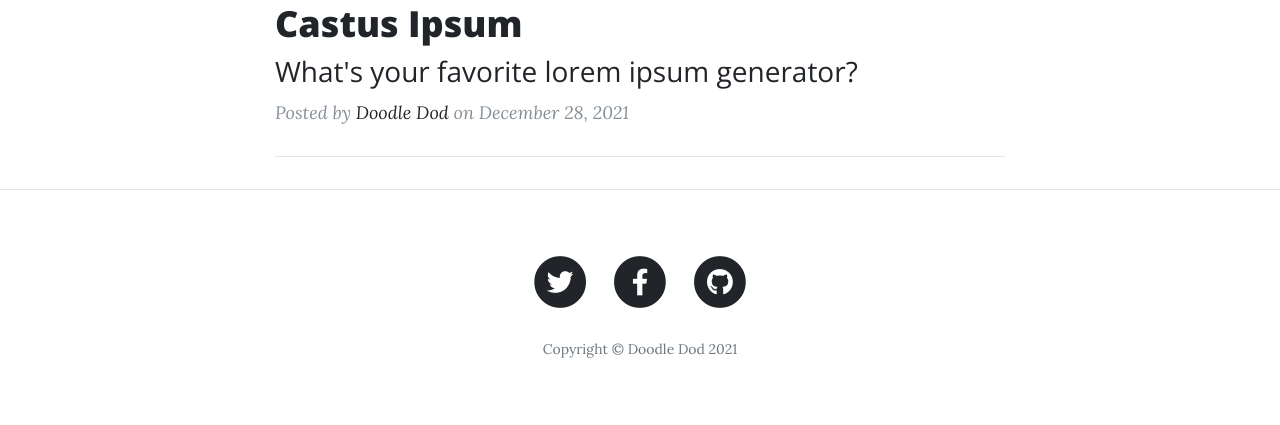
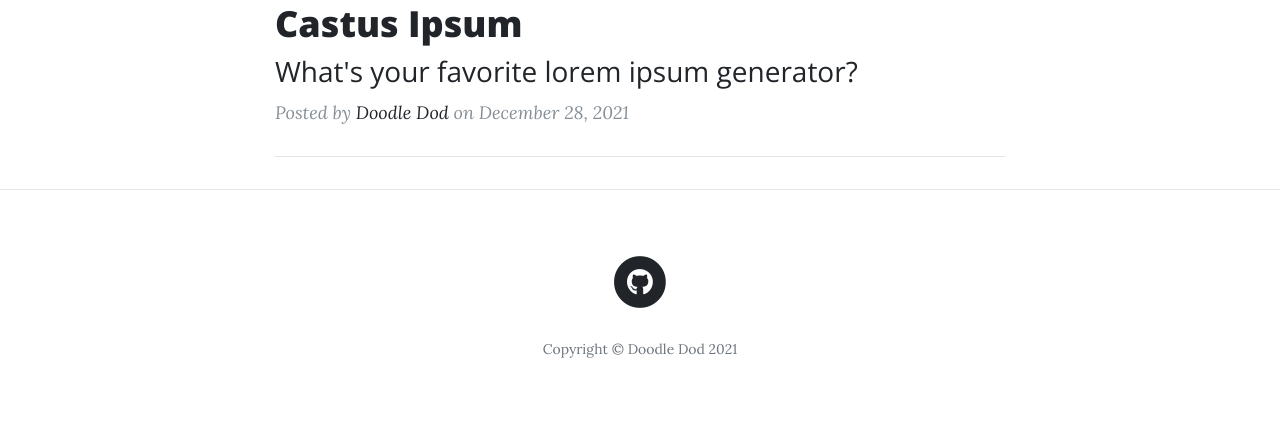
Before and after one commit to ivklisurova/personal-blog-flask, a Flask app: page / in a window 1280 px wide. Shown: the part 795-1220 px from the top of the page. Run offline with Flask 2, Linux system fonts and the light colour scheme; data comes from the database, SQL or seed files in the repository; some libraries are stand-ins or nearby versions.

Commit message:
refactor templates

```diff
--- a/templates/footer.html
+++ b/templates/footer.html
@@ -4,24 +4,9 @@
       <div class="row">
         <div class="col-lg-8 col-md-10 mx-auto">
           <ul class="list-inline text-center">
+
             <li class="list-inline-item">
-              <a href="#">
-                <span class="fa-stack fa-lg">
-                  <i class="fas fa-circle fa-stack-2x"></i>
-                  <i class="fab fa-twitter fa-stack-1x fa-inverse"></i>
-                </span>
-              </a>
-            </li>
-            <li class="list-inline-item">
-              <a href="#">
-                <span class="fa-stack fa-lg">
-                  <i class="fas fa-circle fa-stack-2x"></i>
-                  <i class="fab fa-facebook-f fa-stack-1x fa-inverse"></i>
-                </span>
-              </a>
-            </li>
-            <li class="list-inline-item">
-              <a href="#">
+              <a href="https://github.com/ivklisurova/personal-blog-flask">
                 <span class="fa-stack fa-lg">
                   <i class="fas fa-circle fa-stack-2x"></i>
                   <i class="fab fa-github fa-stack-1x fa-inverse"></i>
--- a/templates/index.html
+++ b/templates/index.html
@@ -33,8 +33,8 @@
                     <p class="post-meta">Posted by
                         <a href="{{ url_for('about') }}">{{ post.author }}</a>
                         on {{ post.date }}
-                        {% if user_id == 1 %}
-                            <a href="{{ url_for('delete_post', post_id=post.id) }}">✘</a>
+                        {% if user_id == '1' %}
+                            <a href="{{ url_for('delete_post', post_id=post.id) }}">Delete post✘</a>
                         {% endif %}
                     </p>
                 </div>
--- a/templates/post.html
+++ b/templates/post.html
@@ -26,7 +26,7 @@
             <div class="col-lg-8 col-md-10 mx-auto">
                 {{ post.body|safe }}
                 <hr>
-                {% if user_id == 1 %}
+                {% if user_id == '1' %}
                     <div class="clearfix">
                         <a class="btn btn-primary float-right" href="{{ url_for('edit_post', post_id=post.id) }}">Edit
                             Post</a>
```
